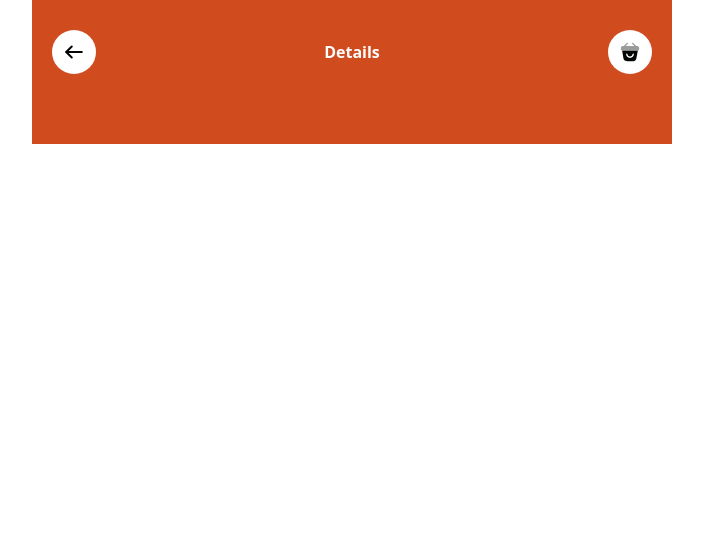
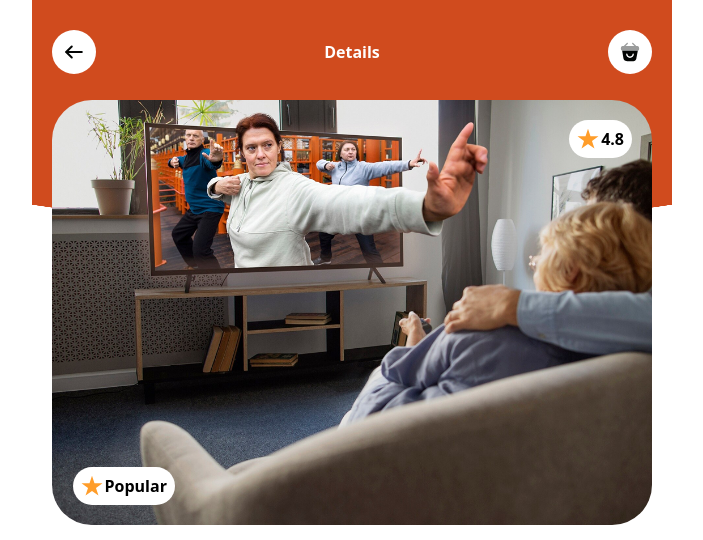
Before and after one commit to AlvinSanudharma/shujia, a website: page src/service-details.html in a window 1280 px wide. Shown: the top 540 px of the page, without its empty margins (288-991 px from the left). Drawn offline with nearby package versions, Linux system fonts and the light colour scheme.

Commit message:
feat: header

```diff
--- a/src/service-details.html
+++ b/src/service-details.html
@@ -13,7 +13,7 @@
     <body>
         <main class="relative mx-auto w-full max-w-[640px] overflow-x-hidden bg-white pb-[144px]">
             <div id="Background" class="absolute top-0 right-0 left-0">
-                <img src="assets/images/backgrounds/orange-service-details.png" alt="" />
+                <img src="assets/images/backgrounds/orange-service-details.png" alt="" class="max-h-[228px] w-full" />
             </div>
             <section id="NavTop" class="fixed top-[16px] right-0 left-0 z-30 transition-all duration-300">
                 <div class="mx-auto max-w-[640px] px-5">
@@ -32,6 +32,20 @@
                     </div>
                 </div>
             </section>
+            <header class="mt-[100px] px-5">
+                <div class="container-image relative flex w-full items-center justify-center overflow-hidden rounded-[40px]">
+                    <img src="assets/images/thumbnails/watch-tv-large.png" alt="" class="hero h-full w-full object-cover" />
+                    <div class="decord absolute top-5 right-5 flex shrink-0 items-center gap-[2px] rounded-full bg-white px-[8px] py-[7px]">
+                        <img src="assets/images/icons/star.svg" alt="" class="star h-[22px] w-[22px] shrink-0" />
+                        <p class="font-semibold">4.8</p>
+                    </div>
+                    <div class="decord absolute bottom-5 left-[20.5px] flex shrink-0 items-center gap-[2px] rounded-full bg-white px-[8px] py-[7px]">
+                        <img src="assets/images/icons/star.svg" alt="" class="star h-[22px] w-[22px] shrink-0" />
+                        <p class="font-semibold">Popular</p>
+                    </div>
+                </div>
+                <h2 class="mt-5 text-2xl leading-[36px] font-bold">Home Family Theater Best Lights Installation</h2>
+            </header>
         </main>
         <script src="https://cdn.jsdelivr.net/npm/swiper@12/swiper-bundle.min.js"></script>
         <script src="js/global-nav1.js"></script>
```
Also changed, not shown: src/assets/images/thumbnails/watch-tv-large.png (added), src/output.css.
